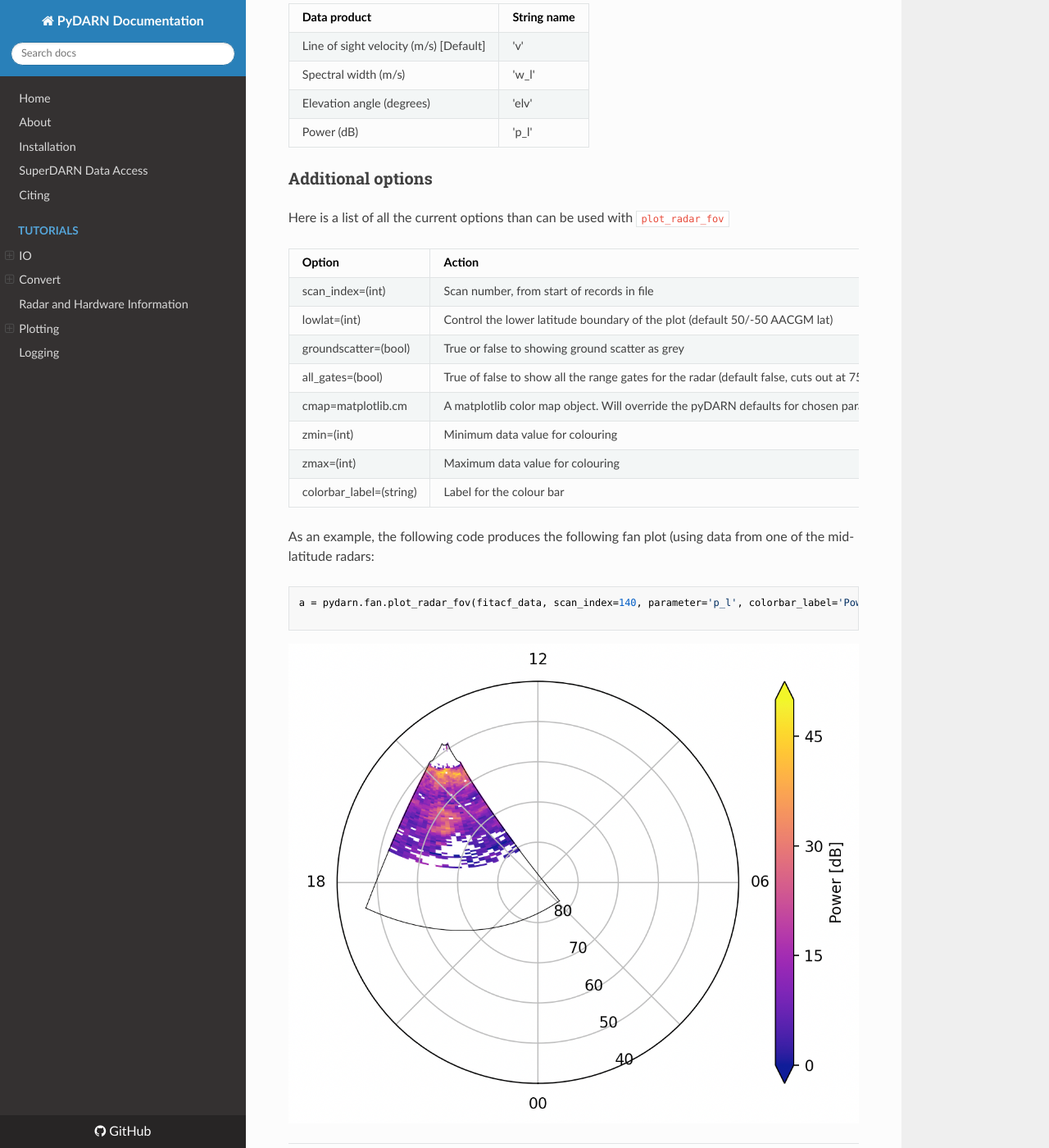
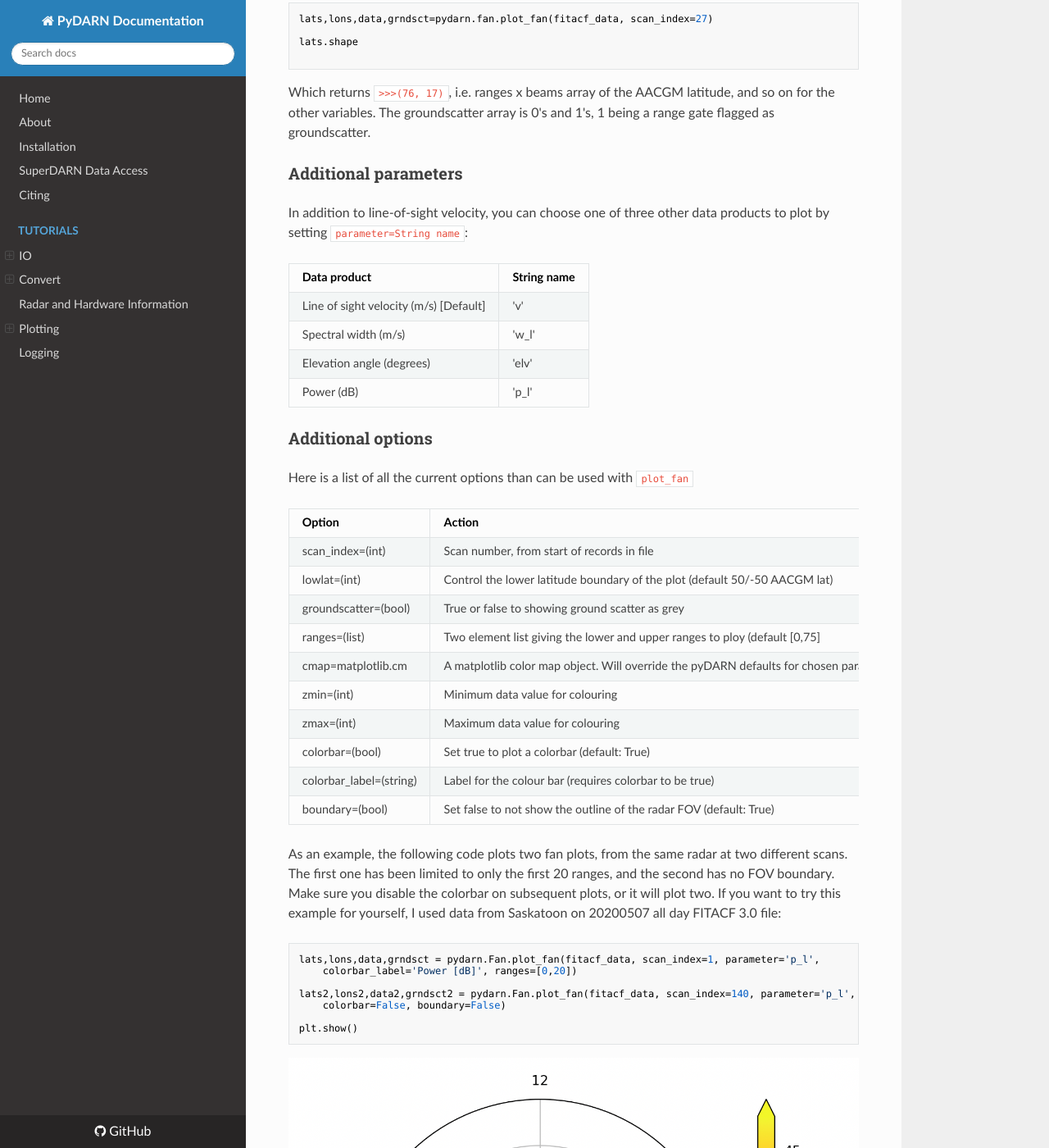
Before and after one commit to SuperDARN/pydarn, an MkDocs documentation site: the page built from docs/user/plot_fan.md, in a window 1280 px wide and 1400 px high, scrolled down 2399 px. Shown: the whole window at 82% size. Built offline with MkDocs 1.6.1, drawn with Linux system fonts in a browser that asks for light colours; nearby versions of some CDN libraries; some of the changed text lies outside the part shown.

Commit message:
Many updates

````diff
--- a/docs/user/plot_radar_fov.md
+++ b/docs/user/plot_fan.md
@@ -18,9 +18,9 @@ SDarn_read = pydarn.SDarnRead(file)
 fitacf_data = SDarn_read.read_fitacf()
 
 ```
-With the FITACF data loaded as a list of dictionaries (`fitacf_data` variable in above example), you may now call the `plot_radar_fov` method. Make sure you tell it which scan (numbered from first recorded scan in file) you want using `scan_index`:
+With the FITACF data loaded as a list of dictionaries (`fitacf_data` variable in above example), you may now call the `plot_fan` method. Make sure you tell it which scan (numbered from first recorded scan in file) you want using `scan_index`:
 ```python
-a = pydarn.fan.plot_radar_fov(fitacf_data, scan_index=27)
+fanplot = pydarn.fan.plot_fan(fitacf_data, scan_index=27)
 plt.show()
 
 ```
@@ -29,11 +29,20 @@ Here I plotted the 27th scan in the file, and because I didn't tell it which par
 
 Default plots also do not show groundscatter as grey. Set it to true to colour groundscatter this way:
 ```python
-a = pydarn.fan.plot_radar_fov(fitacf_data, scan_index=27, groundscatter=1)
+fanplot = pydarn.fan.plot_fan(fitacf_data, scan_index=27, groundscatter=1)
 plt.show()
 
 ```
 ![](../imgs/fan_2.png)
+
+You might have noticed that the variable `fanplot` in the examples above actually holds some information. This contains the AACGM latitude and longitude of the fan just plotted, as well as the data and ground scatter information. If you instead change `fanplot` to 4 separate variables, it will return the latitude, longitude, data and groundscatter info into seperate numpy arrays:
+```python
+lats,lons,data,grndsct=pydarn.fan.plot_fan(fitacf_data, scan_index=27)
+
+lats.shape
+
+```
+Which returns `>>>(76, 17)`, i.e. ranges x beams array of the AACGM latitude, and so on for the other variables. The groundscatter array is 0's and 1's, 1 being a range gate flagged as groundscatter.
 
 ### Additional parameters
 
@@ -48,22 +57,29 @@ In addition to line-of-sight velocity, you can choose one of three other data pr
 
 ### Additional options
 
-Here is a list of all the current options than can be used with `plot_radar_fov`
+Here is a list of all the current options than can be used with `plot_fan`
 
 | Option                  | Action                                                                                              |
 |-------------------------|-----------------------------------------------------------------------------------------------------|
 | scan_index=(int)        | Scan number, from start of records in file                                                          |
 | lowlat=(int)            | Control the lower latitude boundary of the plot (default 50/-50 AACGM lat)                          |
 | groundscatter=(bool)    | True or false to showing ground scatter as grey                                                     |
-| all_gates=(bool)        | True of false to show all the range gates for the radar (default false, cuts out at 75 range gates) |
+| ranges=(list)           | Two element list giving the lower and upper ranges to ploy (default [0,75]                          |
 | cmap=matplotlib.cm      | A matplotlib color map object. Will override the pyDARN defaults for chosen parameter               |
 | zmin=(int)              | Minimum data value for colouring                                                                    |
 | zmax=(int)              | Maximum data value for colouring                                                                    |
-| colorbar_label=(string) | Label for the colour bar                                                                            |
+| colorbar=(bool)		  | Set true to plot a colorbar (default: True)															|
+| colorbar_label=(string) | Label for the colour bar (requires colorbar to be true)                                             |
+| boundary=(bool)		  | Set false to not show the outline of the radar FOV (default: True)     								|
 
-As an example, the following code produces the following fan plot (using data from one of the mid-latitude radars:
+As an example, the following code plots two fan plots, from the same radar at two different scans. The first one has been limited to only the first 20 ranges, and the second has no FOV boundary. Make sure you disable the colorbar on subsequent plots, or it will plot two. If you want to try this example for yourself, I used data from Saskatoon on 20200507 all day FITACF 3.0 file:
 ```python
-a = pydarn.fan.plot_radar_fov(fitacf_data, scan_index=140, parameter='p_l', colorbar_label='Power [dB]', all_gates=True, lowlat=40)
+lats,lons,data,grndsct = pydarn.Fan.plot_fan(fitacf_data, scan_index=1, parameter='p_l',
+	colorbar_label='Power [dB]', ranges=[0,20])
 
+lats2,lons2,data2,grndsct2 = pydarn.Fan.plot_fan(fitacf_data, scan_index=140, parameter='p_l',
+	colorbar=False, boundary=False)
+
+plt.show()
 ```
 ![](../imgs/fan_3.png)
````
Also changed, not shown: docs/imgs/fan_3.png, 2 other files.
